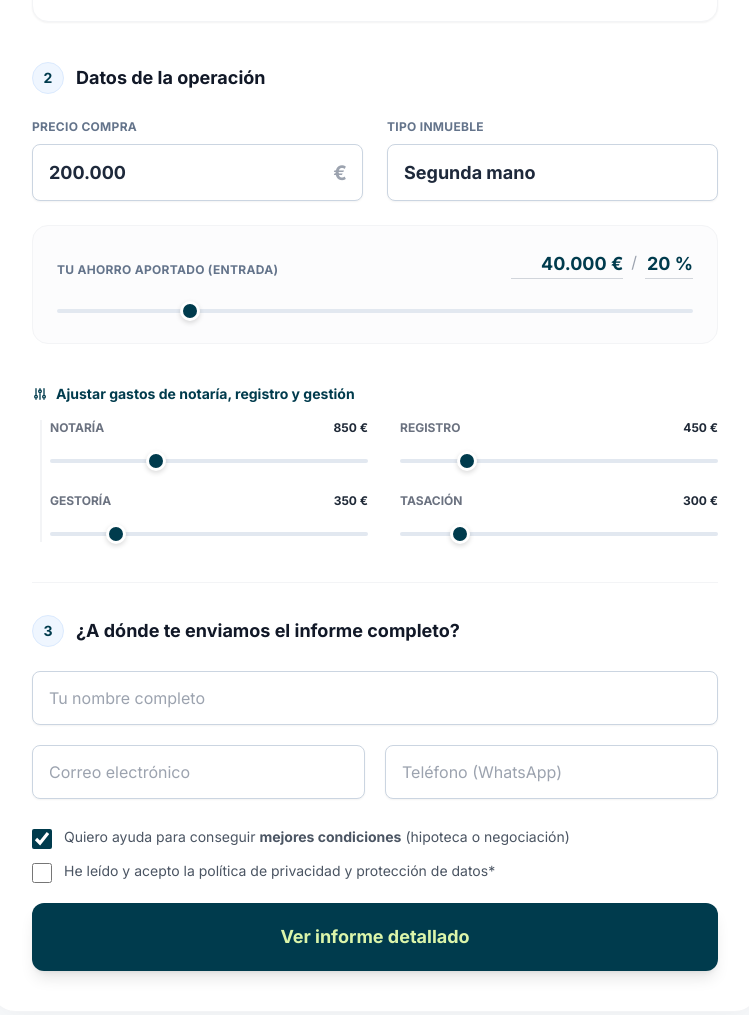
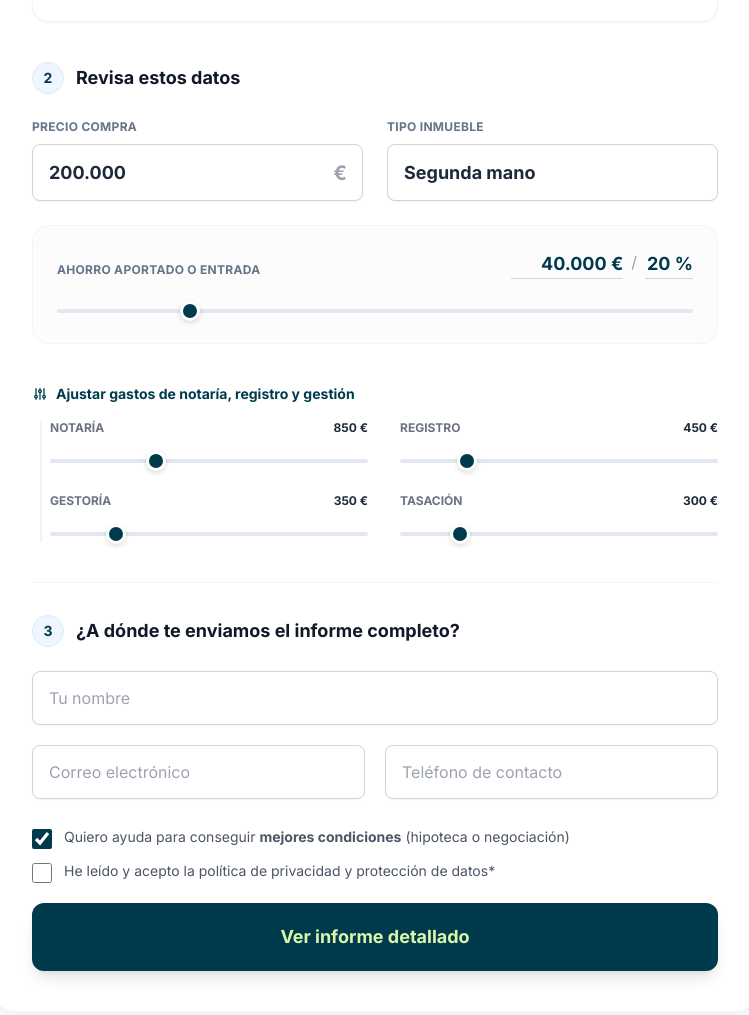
Before and after one commit to imsantigarcia/calculadora-compra, a website: page src/index.html in a window 1280 px wide. Shown: the part 1277-2292 px from the top of the page, without its empty margins (265-1014 px from the left). Drawn offline with nearby package versions, Linux system fonts and the light colour scheme.

Commit message:
Borrador 1.1

```diff
--- a/src/index.html
+++ b/src/index.html
@@ -111,7 +111,7 @@
             <section class="space-y-8">
                 <div class="flex items-center gap-3 mb-2">
                     <span class="bg-blue-50 text-hompers-dark font-bold rounded-full w-8 h-8 flex items-center justify-center text-sm border border-blue-100">1</span>
-                    <h3 class="font-bold text-gray-900 text-lg">Configura tu perfil</h3>
+                    <h3 class="font-bold text-gray-900 text-lg">Responde estas preguntas</h3>
                 </div>
 
                 <div class="bg-white p-6 rounded-2xl border border-gray-100 shadow-sm space-y-8">
@@ -257,7 +257,7 @@
             <section class="space-y-6">
                 <div class="flex items-center gap-3 mb-6">
                     <span class="bg-blue-50 text-hompers-dark font-bold rounded-full w-8 h-8 flex items-center justify-center text-sm border border-blue-100">2</span>
-                    <h3 class="font-bold text-gray-900 text-lg">Datos de la operación</h3>
+                    <h3 class="font-bold text-gray-900 text-lg">Revisa estos datos</h3>
                 </div>
 
                 <div class="grid grid-cols-1 md:grid-cols-2 gap-6 items-start">
@@ -282,7 +282,7 @@
 
                 <div class="bg-gray-50/50 p-6 rounded-2xl border border-gray-100 mt-8">
                     <div class="flex justify-between items-end mb-4">
-                         <label class="input-label mb-0">Tu Ahorro Aportado (Entrada)</label>
+                         <label class="input-label mb-0">Ahorro aportado o entrada </label>
                          <div class="flex gap-2">
                              <input type="text" id="inputAhorroEuros" value="40.000 €" class="bg-transparent text-right font-bold text-hompers-dark outline-none border-b border-gray-300 focus:border-hompers-dark w-28 text-lg">
                              <span class="text-gray-400">/</span>
@@ -351,10 +351,10 @@
                 </div>
 
                 <div class="space-y-5">
-                    <input type="text" id="leadName" placeholder="Tu nombre completo" class="input-box text-base font-normal">
+                    <input type="text" id="leadName" placeholder="Tu nombre" class="input-box text-base font-normal">
                     <div class="grid grid-cols-1 md:grid-cols-2 gap-5">
                         <input type="email" id="leadEmail" placeholder="Correo electrónico" class="input-box text-base font-normal">
-                        <input type="tel" id="leadPhone" placeholder="Teléfono (WhatsApp)" class="input-box text-base font-normal">
+                        <input type="tel" id="leadPhone" placeholder="Teléfono de contacto" class="input-box text-base font-normal">
                     </div>
 
                     <div class="space-y-3 pt-2">
```
Also changed, not shown: dist/index.html, 4 other files.
